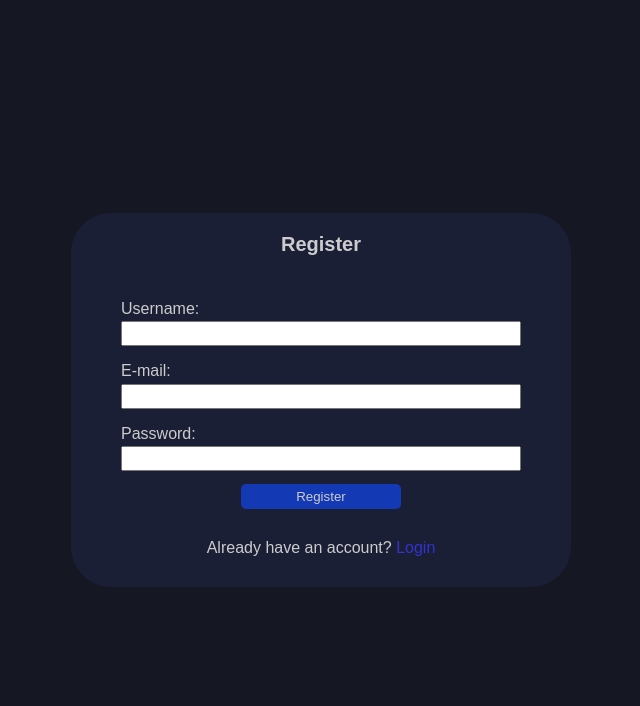
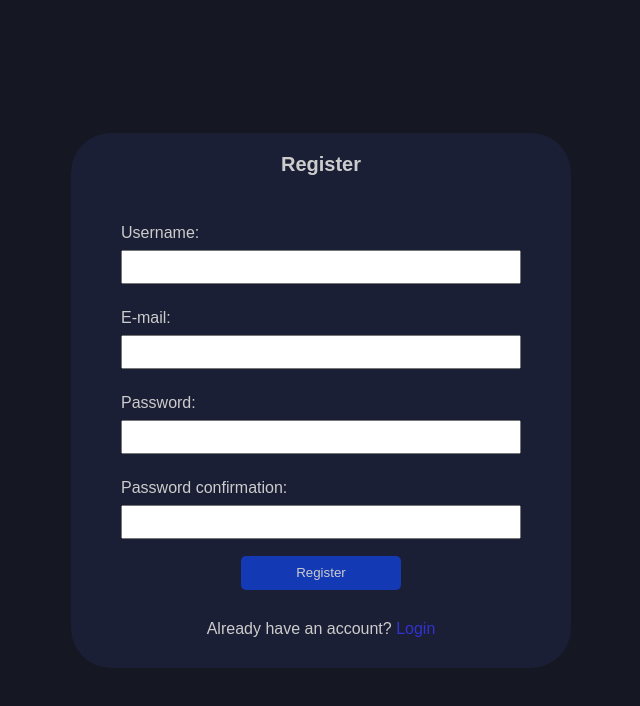
Before and after one commit to aspectum/monke-frontend, a React (Create React App) app: page /register in a window 1280 px wide. Shown: the top 706 px of the page, without its empty margins (319-959 px from the left). Built offline with nearby package versions, Linux system fonts and the light colour scheme; no server answers.

Commit message:
Validating registration

```diff
--- a/src/components/NewAlertForm/NewAlertForm.scss
+++ b/src/components/NewAlertForm/NewAlertForm.scss
@@ -1,7 +1,7 @@
 .form-new-alert {
     display: grid;
     grid-template-rows: 2em 2em 30px 2em 2em 50px auto;
-    grid-template-columns: 1fr 0;
+    grid-template-columns: 1fr 0; // 0 for the tooltip
     width: 100%;
     // height: 200px;
 
--- a/src/pages/Register/Register.scss
+++ b/src/pages/Register/Register.scss
@@ -15,8 +15,13 @@
 
     .form-register {
         display: grid;
-        grid-template-rows: 1fr 1fr 0.5fr 1fr 1fr 0.5fr 1fr 1fr 0.5fr 1fr;
+        // grid-template-rows: 1fr 1fr 0.5fr 1fr 1fr 0.5fr 1fr 1fr 0.5fr 1fr 1fr 0.5fr 1fr;
+        $oneF: minmax(0, 1fr);
+        $halfF: minmax(0, 0.5fr);
+        grid-template-rows: $oneF $oneF $halfF $oneF $oneF $halfF $oneF $oneF $halfF $oneF $oneF $halfF $oneF;
+        grid-template-columns: 1fr 0; // 0 for the tooltip
         width: 80%;
+        height: 374px; // 1fr=34px
         margin: 20px;
         font-size: 1rem;
 
@@ -28,7 +33,7 @@
             padding: 5px 10px;
             width: 40%;
             margin: 0 auto;
-            grid-row: 10 / span 1;
+            grid-row: 13 / span 1;
 
             &:hover {
                 background-color: rgb(51, 80, 175);
@@ -37,7 +42,8 @@
 
         #register-username-label,
         #register-email-label,
-        #register-pw-label {
+        #register-pw-label,
+        #register-pw-confirm-label {
             align-self: center;
             justify-self: left;
         }
@@ -46,7 +52,8 @@
             grid-row: 1 / span 1;
         }
 
-        #register-username {
+        #register-username,
+        #register-username-tooltip {
             grid-row: 2 / span 1;
         }
 
@@ -54,7 +61,8 @@
             grid-row: 4 / span 1;
         }
 
-        #register-email {
+        #register-email,
+        #register-email-tooltip {
             grid-row: 5 / span 1;
         }
 
@@ -62,8 +70,18 @@
             grid-row: 7 / span 1;
         }
 
-        #register-pw {
+        #register-pw,
+        #register-pw-tooltip {
             grid-row: 8 / span 1;
+        }
+
+        #register-pw-confirm-label {
+            grid-row: 10 / span 1;
+        }
+
+        #register-pw-confirm,
+        #register-pw-confirm-tooltip {
+            grid-row: 11 / span 1;
         }
     }
 
--- a/src/pages/Register/Register.tsx
+++ b/src/pages/Register/Register.tsx
@@ -1,21 +1,46 @@
-import React, { ReactElement } from 'react';
+import React, { ReactElement, useState } from 'react';
 import { useDispatch, useSelector } from 'react-redux';
 import { Redirect } from 'react-router-dom';
 import { register } from '../../actions/authActions';
 import { ButtonSubmit, CustomForm, TextInput } from '../../components/CustomForm';
+import Tooltip from '../../components/Tooltip/Tooltip';
 import { RootState } from '../../store';
+import {
+    minPasswordLength,
+    minUsernameLength,
+    validateEmail,
+    validatePassword,
+    validateUsername,
+} from '../../validators/registrationValidator';
 import './Register.scss';
 
 function Register(): ReactElement {
     const isAuthenticated = useSelector((state: RootState) => state.authReducer.isAuthenticated);
     const justRegistered = useSelector((state: RootState) => state.authReducer.justRegistered);
     const dispatch = useDispatch();
+    const [valid, setValid] = useState({ username: true, email: true, pw: true, pwConfirm: true });
 
     // Handles form submission
     const onSubmit = (fields: any) => {
-        dispatch(
-            register(fields['register-username'], fields['register-email'], fields['register-pw'])
-        );
+        const usernameValid = validateUsername(fields['register-username']);
+        const emailValid = validateEmail(fields['register-email']);
+        const pwValid = validatePassword(fields['register-pw']);
+        const pwConfirmValid = fields['register-pw'] === fields['register-pw-confirm'];
+        setValid({
+            username: usernameValid,
+            email: emailValid,
+            pw: pwValid,
+            pwConfirm: pwConfirmValid,
+        });
+        if (usernameValid && emailValid && pwValid && pwConfirmValid) {
+            dispatch(
+                register(
+                    fields['register-username'],
+                    fields['register-email'],
+                    fields['register-pw']
+                )
+            );
+        }
     };
 
     // RENDERING
@@ -38,6 +63,11 @@ function Register(): ReactElement {
                             label="Username: "
                             formStateSetter={formStateSetter}
                         />
+                        <Tooltip
+                            visible={!valid.username}
+                            text={`Username must not contain any special characters and have at least ${minUsernameLength} characters`}
+                            id="register-username-tooltip"
+                        />
                         <TextInput
                             type="email"
                             id="register-email"
@@ -45,12 +75,34 @@ function Register(): ReactElement {
                             label="E-mail: "
                             formStateSetter={formStateSetter}
                         />
+                        <Tooltip
+                            visible={!valid.email}
+                            text="Insert a valid e-mail"
+                            id="register-email-tooltip"
+                        />
                         <TextInput
                             type="password"
                             id="register-pw"
                             name="password"
                             label="Password: "
                             formStateSetter={formStateSetter}
+                        />
+                        <Tooltip
+                            visible={!valid.pw}
+                            text={`Your password must have at least ${minPasswordLength} characters`}
+                            id="register-pw-tooltip"
+                        />
+                        <TextInput
+                            type="password"
+                            id="register-pw-confirm"
+                            name="password-confirm"
+                            label="Password confirmation: "
+                            formStateSetter={formStateSetter}
+                        />
+                        <Tooltip
+                            visible={!valid.pwConfirm}
+                            text="Confirmation must be equal to password"
+                            id="register-pw-confirm-tooltip"
                         />
                         <ButtonSubmit className="btn-register" text="Register" />
                     </>
--- /dev/null
+++ b/src/validators/registrationValidator.ts
@@ -0,0 +1,15 @@
+export const minPasswordLength = 8;
+export const minUsernameLength = 4;
+export const validatePassword = (pw: string) => {
+    return pw.length > minPasswordLength;
+};
+
+export const validateEmail = (email: string) => {
+    const re = /^\S+@\S+\.\S+$/; // matches generic email pattern
+    return re.test(email);
+};
+
+export const validateUsername = (username: string) => {
+    const re = /[^\w]/; // matches any non alphanumeric (plus underscore) character
+    return !re.test(username) && username.length > minUsernameLength;
+};
```
